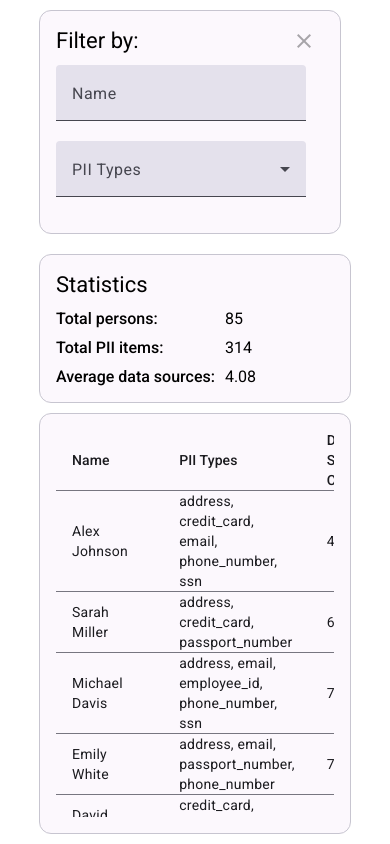
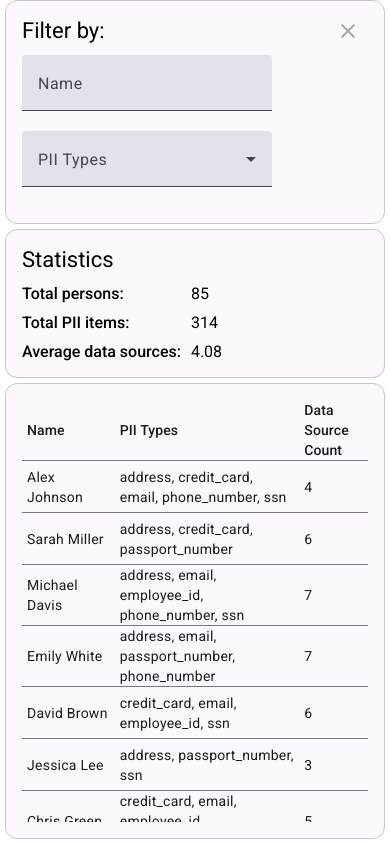
Before and after one commit to VitaliiKarpenko/1touch-pii-assignment, an Angular app: page /persons in a window 390 px wide. Built offline with nearby package versions, Linux system fonts and the light colour scheme.

Commit message:
add adaptive layout

```diff
--- a/src/app/components/person-dashboard/person-dashboard.scss
+++ b/src/app/components/person-dashboard/person-dashboard.scss
@@ -1,3 +1,5 @@
+@use '../../../styles/mat-card' as mat-card;
+
 .page-container {
   display: flex;
   flex-direction: column;
@@ -7,7 +9,7 @@
   display: block;
   flex: 1;
   overflow: hidden;
-  margin-bottom: 10px;
+  margin-bottom: mat-card.$card-margin;
 
   mat-card-content {
     height: 100%;
@@ -32,11 +34,33 @@
 
   > mat-card {
     flex-grow: 1;
-    margin: 10px 0;
+    margin: mat-card.$card-margin 0;
 
     &:not(:last-child) {
-      margin-right: 10px;
+      margin-right: mat-card.$card-margin;
     }
+  }
+}
+
+.mat-mdc-form-field-bottom-align {
+  display: none;
+}
+
+@media (max-width: 959px) {
+  .top-container-content {
+    flex-direction: column;
+
+    > mat-card.mat-mdc-card {
+      margin: 0 0 mat-card.$mobile-card-margin 0;
+    }
+  }
+
+  .list-card  {
+    margin-bottom: mat-card.$mobile-card-margin;
+  }
+
+  .mdc-data-table__cell, .mdc-data-table__header-cell {
+    padding: 0 5px;
   }
 }
 
--- a/src/app/components/person-detail/person-detail.scss
+++ b/src/app/components/person-detail/person-detail.scss
@@ -1,3 +1,5 @@
+@use '../../../styles/mat-card' as mat-card;
+
 .page-container {
   display: flex;
   flex-direction: column;
@@ -5,7 +7,6 @@
 
 .card-container {
   display: flex;
-  flex-wrap: wrap;
 }
 
 .fetching-msg,
@@ -20,6 +21,20 @@ mat-card {
   flex-grow: 1;
 
   &:not(:last-child) {
-    margin-right: 10px;
+    margin-right: mat-card.$card-margin;
   }
 }
+
+@media (max-width: 959px) {
+  .card-container {
+    flex-direction: column;
+
+    > mat-card.mat-mdc-card {
+      margin: 0;
+
+        &:not(:last-child) {
+          margin-bottom: mat-card.$mobile-card-margin;
+        }
+    }
+  }
+}
--- a/src/styles/_mat-card.scss
+++ b/src/styles/_mat-card.scss
@@ -1,3 +1,6 @@
+$card-margin: 10px;
+$mobile-card-margin: 5px;
+
 mat-card-header {
   margin-bottom: 10px;
 }
--- a/src/styles/styles.scss
+++ b/src/styles/styles.scss
@@ -30,4 +30,10 @@ body {
   height: 100vh;
   width: 80%;
   margin: 0 auto;
+
+  @media (max-width: 959px) {
+    $mobile-page-marging: 5px;
+    width: calc(100% - ($mobile-page-marging * 2));
+    margin: 0 $mobile-page-marging;
+  }
 }
```
